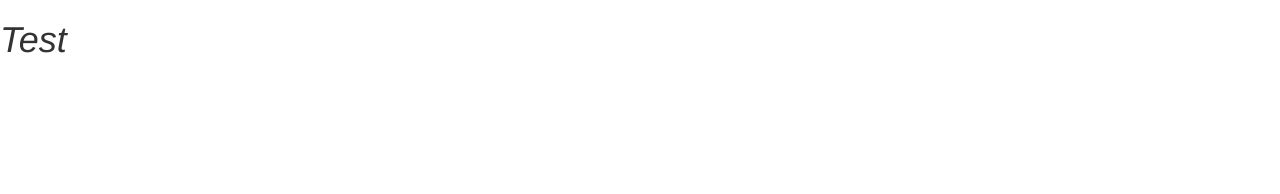
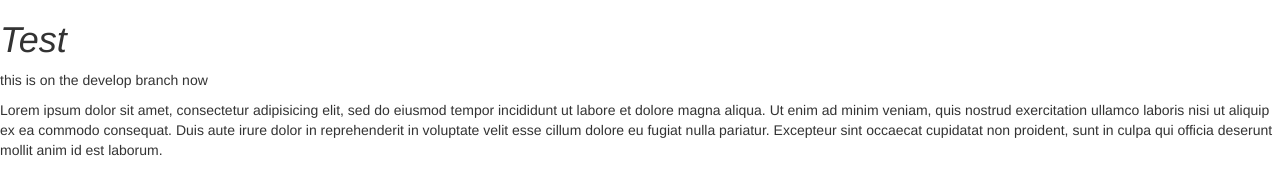
Before and after one commit to ahephner/testgit, a plain HTML site: page index.html in a window 1280 px wide. Drawn offline with nearby package versions, Linux system fonts and the light colour scheme.

Commit message:
index change

```diff
--- a/index.html
+++ b/index.html
@@ -11,5 +11,14 @@
 
 	<h1><em>Test</em></h1>
 
+	<p> this is on the develop branch now</p>
+
+	Lorem ipsum dolor sit amet, consectetur adipisicing elit, sed do eiusmod
+	tempor incididunt ut labore et dolore magna aliqua. Ut enim ad minim veniam,
+	quis nostrud exercitation ullamco laboris nisi ut aliquip ex ea commodo
+	consequat. Duis aute irure dolor in reprehenderit in voluptate velit esse
+	cillum dolore eu fugiat nulla pariatur. Excepteur sint occaecat cupidatat non
+	proident, sunt in culpa qui officia deserunt mollit anim id est laborum.
+
 	</body>
 </html>
```
